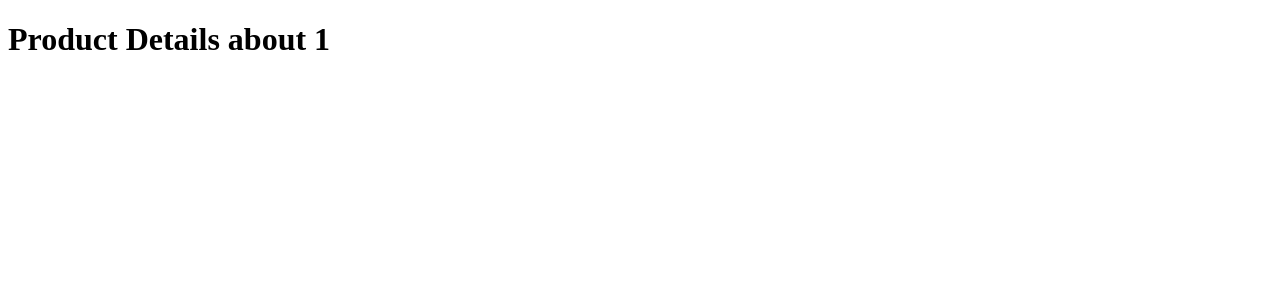
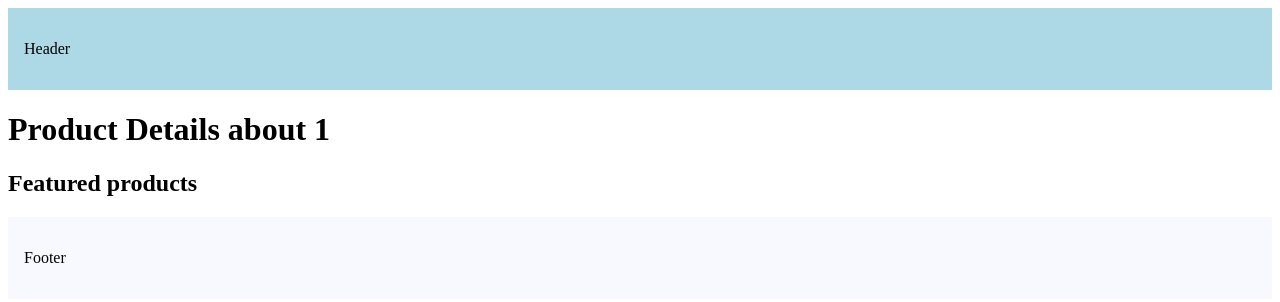
Before and after one commit to Hombre2014/NextJS-14-TS-routing-demo, a Next.js app: page /products/1 in a window 1280 px wide. Shown: the top 302 px of the page. Built offline with nearby package versions, Linux system fonts and the light colour scheme.

Commit message:
Up to topic 18 Title metadata

```diff
--- a/src/app/about/page.tsx
+++ b/src/app/about/page.tsx
@@ -1,7 +1,9 @@
-import React from 'react';
+export const metadata = {
+  title: 'About Codevolution',
+};
 
 const AboutPage = () => {
-  return <div>AboutPage</div>;
+  return <h2>AboutPage</h2>;
 };
 
 export default AboutPage;
--- a/src/app/layout.tsx
+++ b/src/app/layout.tsx
@@ -1,5 +1,11 @@
-export const metadata = {
-  title: 'Next.js 14 Tutorial with Typescript',
+import { Metadata } from 'next';
+
+export const metadata: Metadata = {
+  title: {
+    // absolute: '',
+    default: 'Next.js 14 Tutorial with Typescript',
+    template: '%s | Codevolution',
+  },
   description: 'Video series by [Codevolution](https://codevolution.com)',
 };
 
@@ -10,7 +16,16 @@ export default function RootLayout({
 }) {
   return (
     <html lang="en">
-      <body>{children}</body>
+      <body>
+        <header style={{ backgroundColor: 'lightblue', padding: '1rem' }}>
+          <p className="text-red-500">Header</p>
+        </header>
+
+        <main>{children}</main>
+        <footer style={{ backgroundColor: 'ghostwhite', padding: '1rem' }}>
+          <p>Footer</p>
+        </footer>
+      </body>
     </html>
   );
 }
--- /dev/null
+++ b/src/app/products/[productId]/layout.tsx
@@ -0,0 +1,12 @@
+export default function ProductDetailsLayout({
+  children,
+}: {
+  children: React.ReactNode;
+}) {
+  return (
+    <>
+      {children}
+      <h2>Featured products</h2>
+    </>
+  );
+}
--- a/src/app/products/[productId]/page.tsx
+++ b/src/app/products/[productId]/page.tsx
@@ -1,6 +1,33 @@
-import React from 'react';
+import { Metadata } from 'next';
 
-const ProductDetails = ({ params }: { params: { productId: string } }) => {
+type PageProps = {
+  params: {
+    productId: string;
+  };
+};
+
+// export const generateMetadata = ({ params }: PageProps): Metadata => {
+//   return {
+//     title: `Product ${params.productId}`,
+//   };
+// };
+
+// It could also be a async function
+
+export const generateMetadata = async ({
+  params,
+}: PageProps): Promise<Metadata> => {
+  const title = await new Promise((resolve) => {
+    setTimeout(() => {
+      resolve(`iPhone ${params.productId}`);
+    }, 100);
+  });
+  return {
+    title: `Product ${title}`,
+  };
+};
+
+const ProductDetails = ({ params }: PageProps) => {
   return (
     <div>
       <h1>Product Details about {params.productId}</h1>
```
Also changed, not shown: src/app/blog/page.tsx (+7 -1 lines), tailwind.config.ts (+7 -7 lines).
